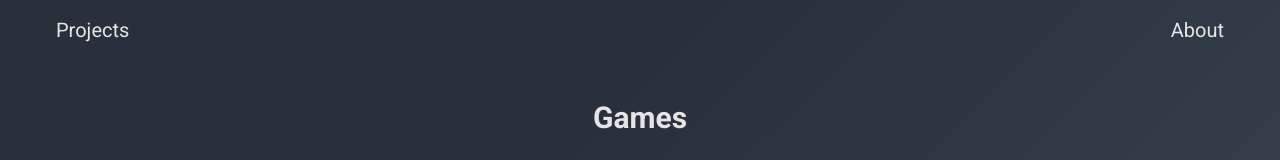
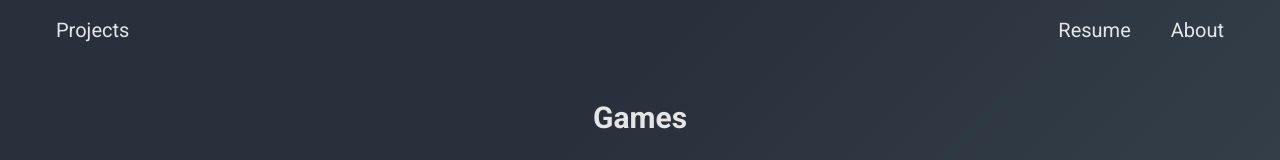
Before and after one commit to eryk-poradecki/maeror-portfolio, a Vue app: page / in a window 1280 px wide. Shown: the top 160 px of the page. Built offline with nearby package versions, Linux system fonts and the light colour scheme; the HTML template or start-up script is replaced by a standard one.

Commit message:
feat: added resume url to the navbar

```diff
--- a/src/components/Navbar.vue
+++ b/src/components/Navbar.vue
@@ -3,6 +3,7 @@
       <div class="flex items-center justify-between">
         <router-link :to="{name: 'home'}" class="text-neutral-200 text-xl ml-10">Projects</router-link>
         <div>
+          <router-link :to="{name: 'resume'}" class="text-neutral-200 text-xl mr-10">Resume</router-link>
           <router-link :to="{name: 'about'}" class="text-neutral-200 text-xl mr-10">About</router-link>
         </div>
       </div>
```
